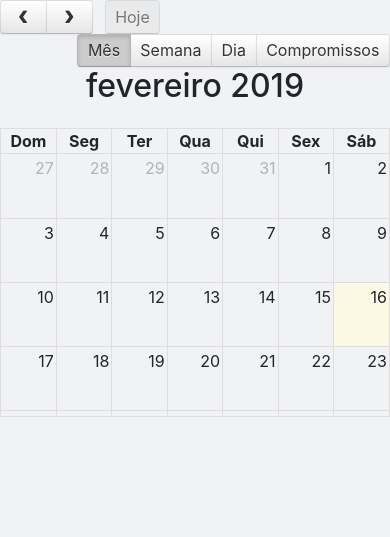
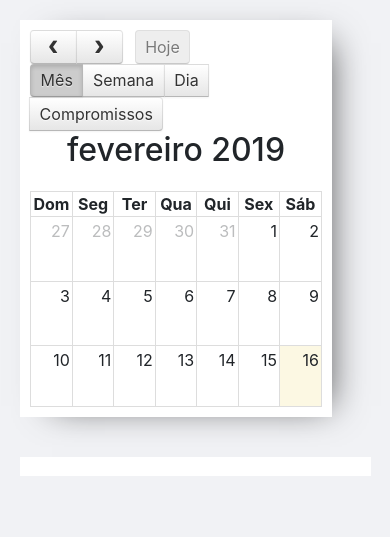
Before and after one commit to DarkTiengo/sinteagro, a Django app: page /index/ in a window 390 px wide. Shown: the part 56-593 px from the top of the page. Run offline with Django 3.2, Linux system fonts and the light colour scheme; a user stored in the database is signed in; data comes from the database, SQL or seed files in the repository; lists and menus that the app fills with data are empty; some libraries are stand-ins or nearby versions.

Commit message:
update Calendar

```diff
--- a/sinteagro/sinteagros/templates/sinteagros/base.html
+++ b/sinteagro/sinteagros/templates/sinteagros/base.html
@@ -7,8 +7,8 @@
   <meta name="viewport" content="width=device-width, initial-scale=1.0, shrink-to-fit=no">
   <link rel="stylesheet" href="{% static 'bootstrap/css/bootstrap.min.css' %}">
   <link rel="stylesheet" href="{% static 'fonts/font-awesome.min.css' %}">
-  <link rel="stylesheet" href="{% static 'css/styles.css' %}">
   <link rel="stylesheet" href="{% static "css/fullcalendar.css" %}">
+  <link rel="stylesheet" href="{% static "css/styles.css" %}">
   <title>SINTEAGRO</title>
 </head>
 
@@ -52,14 +52,10 @@
       </ul>
     </div>
   </nav>
-  <div class="row">
-    <div class="col-md-12">
       <main role="main">
         {% block content %}{% endblock %}
         {% block extra %}{% endblock %}
       </main>
-    </div>
-  </div>
 </body>
 <script src="{% static "js/jquery.min.js" %}"></script>
 <script src="{% static "js/popper.min.js" %}"></script>
--- a/sinteagro/sinteagros/templates/sinteagros/index.html
+++ b/sinteagro/sinteagros/templates/sinteagros/index.html
@@ -1,8 +1,17 @@
 {% extends "sinteagros/base.html" %}
 
 {% block content %}
+<div class="row">
+  <div class="col-md-6">
+    <div id="calendar">
 
-<div id="calendar">
+    </div>
+  </div>
+  <div class="col-md-6">
+    <div id="note">
+
+    </div>
+  </div>
 
 </div>
 
--- a/sinteagro/static/css/styles.css
+++ b/sinteagro/static/css/styles.css
@@ -1,56 +1,23 @@
-sidebar {
-  position: fixed;
-  top: 0;
-  bottom: 0;
-  left: 0;
-  padding: 60px 0 0;
-  z-index: 101;
+body {
+  background-color: rgba(185, 193, 205, 0.2);
 }
 
-.separador {
-    padding-top: 5%;
+#calendar {
+  max-width: 80%;
+  margin: 20px;
+  padding: 10px;
+  -webkit-box-shadow: 15px 6px 34px -17px rgba(0, 0, 0, 0.67);
+  -moz-box-shadow: 15px 6px 34px -17px rgba(0, 0, 0, 0.67);
+  box-shadow: 15px 6px 34px -17px rgba(0, 0, 0, 0.67);
+  background: #ffff;
 }
 
-.sidebar-sticky{
-    position: sticky;
-    text-align: left;
+#note{
+  background: #fff;
+  width: 90%;
+  height: 93%;
+  margin: 20px;
+  -webkit-box-shadow: 15px 6px 34px -17px rgba(0, 0, 0, 0.67);
+  -moz-box-shadow: 15px 6px 34px -17px rgba(0, 0, 0, 0.67);
+  box-shadow: 15px 6px 34px -17px rgba(0, 0, 0, 0.67);
 }
-
-.main_mod{
-    position: fixed;
-    z-index: 100;
-    padding-left: 20%;
-}
-
-.texto-menu{
-    color: #6c757d;
-    padding: 2%;
-}
-
-.card-fazendas{
-  padding: 1%;
-}
-
-.sidebar-right{
-  position: fixed;
-  top: 0;
-  bottom: 0;
-  right: 0;
-  z-index: 101;
-}
-
-.pop-cadastro{
-  z-index: 110;
-  position: fixed;
-  height: 300px;
-  width: 300px;
-  top: 30%;
-  left: 30%;
-  box-shadow: 5px 10px 8px #888888;
-  border: 1px solid;
-  border-radius: 10px;
-}
-
-body{
-  background-color: rgba(185, 193, 205, 0.2);
-}
```
